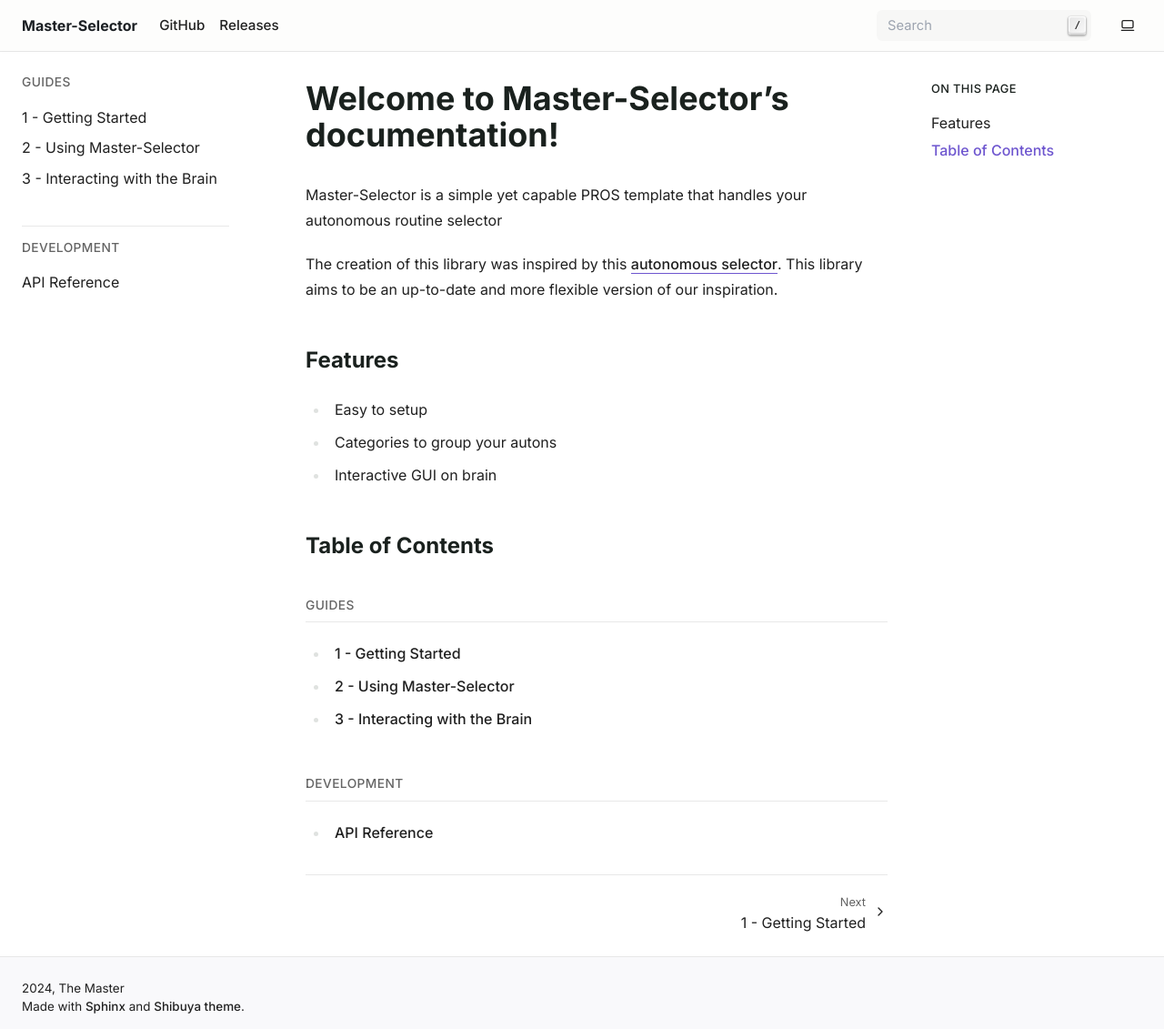
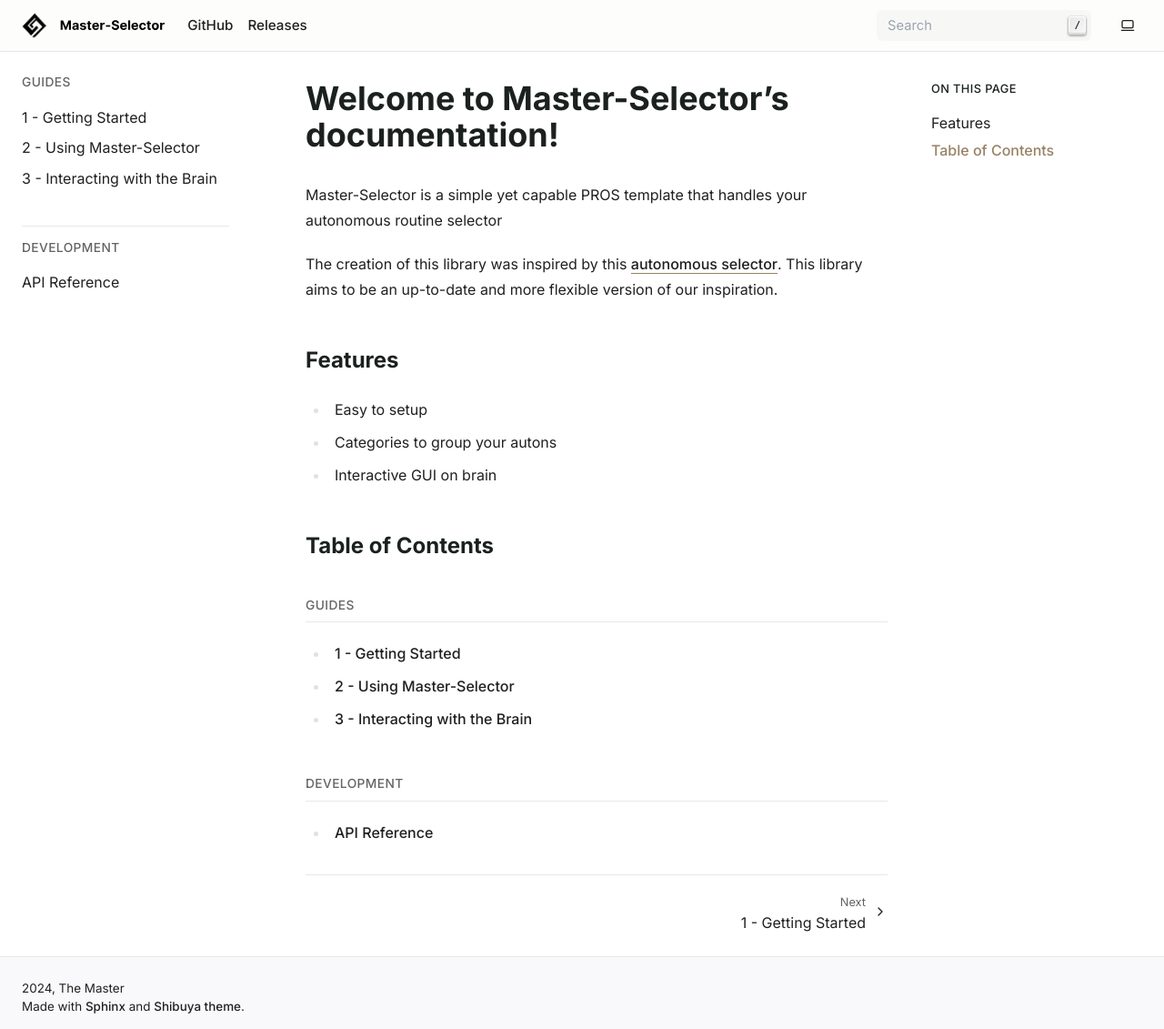
Before and after one commit to TheMaster3558/Master-Selector, a Sphinx documentation site: the page built from docs/index.rst, in a window 1280 px wide and 1131 px high. Shown: the whole window at 91% size. Built offline with Sphinx 7.4.7, drawn with Linux system fonts in a browser that asks for light colours; pages that are not in the unit, such as notebooks, are missing from menus; the version number could not be read and is left out.

Commit message:
Add logo to docs

```diff
--- a/docs/conf.py
+++ b/docs/conf.py
@@ -35,10 +35,9 @@
 html_theme = 'shibuya'
 html_static_path = ['_static']
 
-
 html_theme_options = {
     'github_url': 'https://github.com/TheMaster3558/Master-Selector',
-    'accent_color': 'violet',
+    'accent_color': 'gold',
     'nav_links': [
         {
             'title': 'GitHub',
@@ -48,5 +47,7 @@
             'title': 'Releases',
             'url': 'https://github.com/TheMaster3558/Master-Selector/releases'
         }
-    ]
+    ],
+    'light_logo': '_static/branding/Master-Selector-light.svg',
+    'dark_logo': '_static/branding/Master-Selector-dark.svg'
 }
```
Also changed, not shown: docs/_static/branding/Master-Selector-dark.svg, docs/_static/branding/Master-Selector-light.svg.
